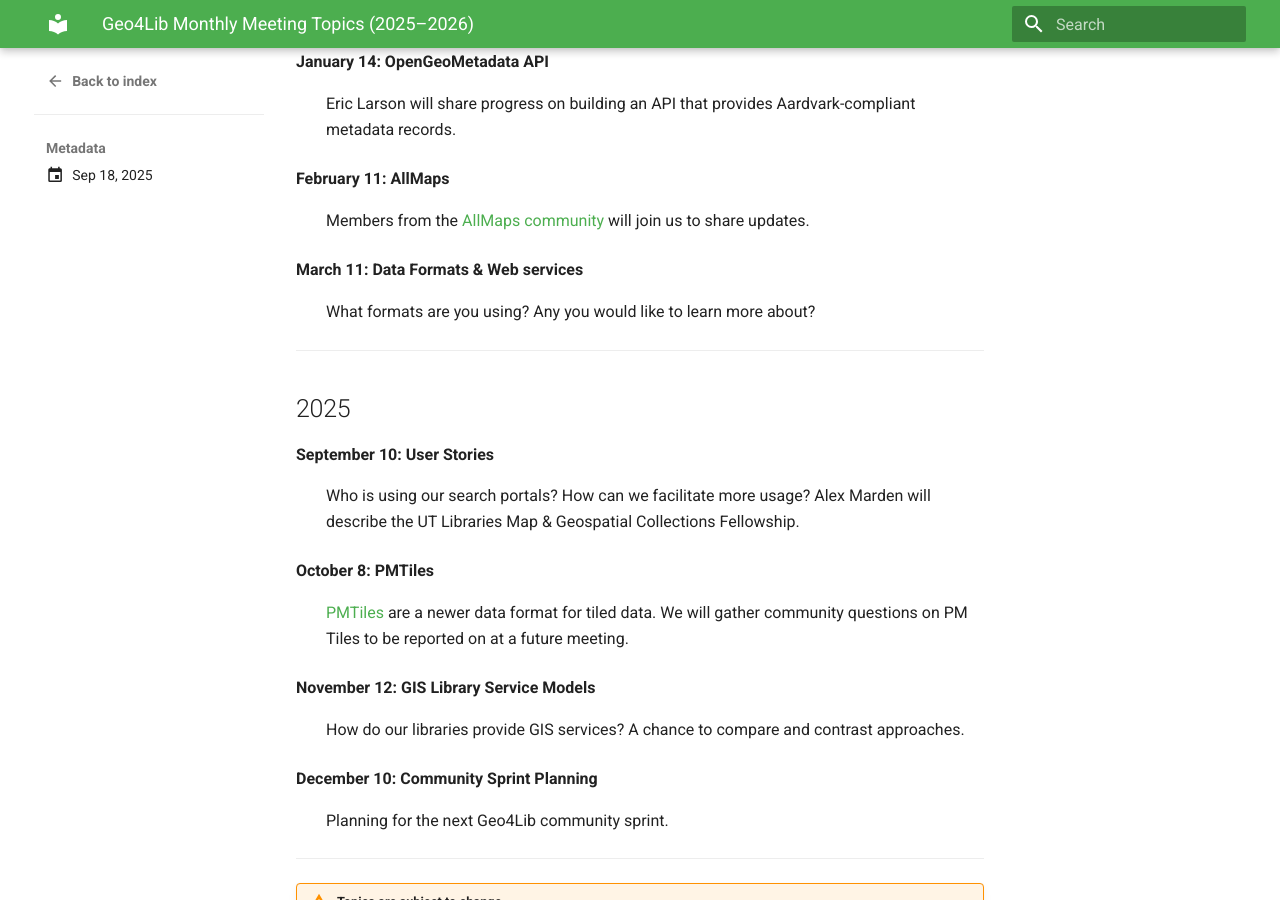
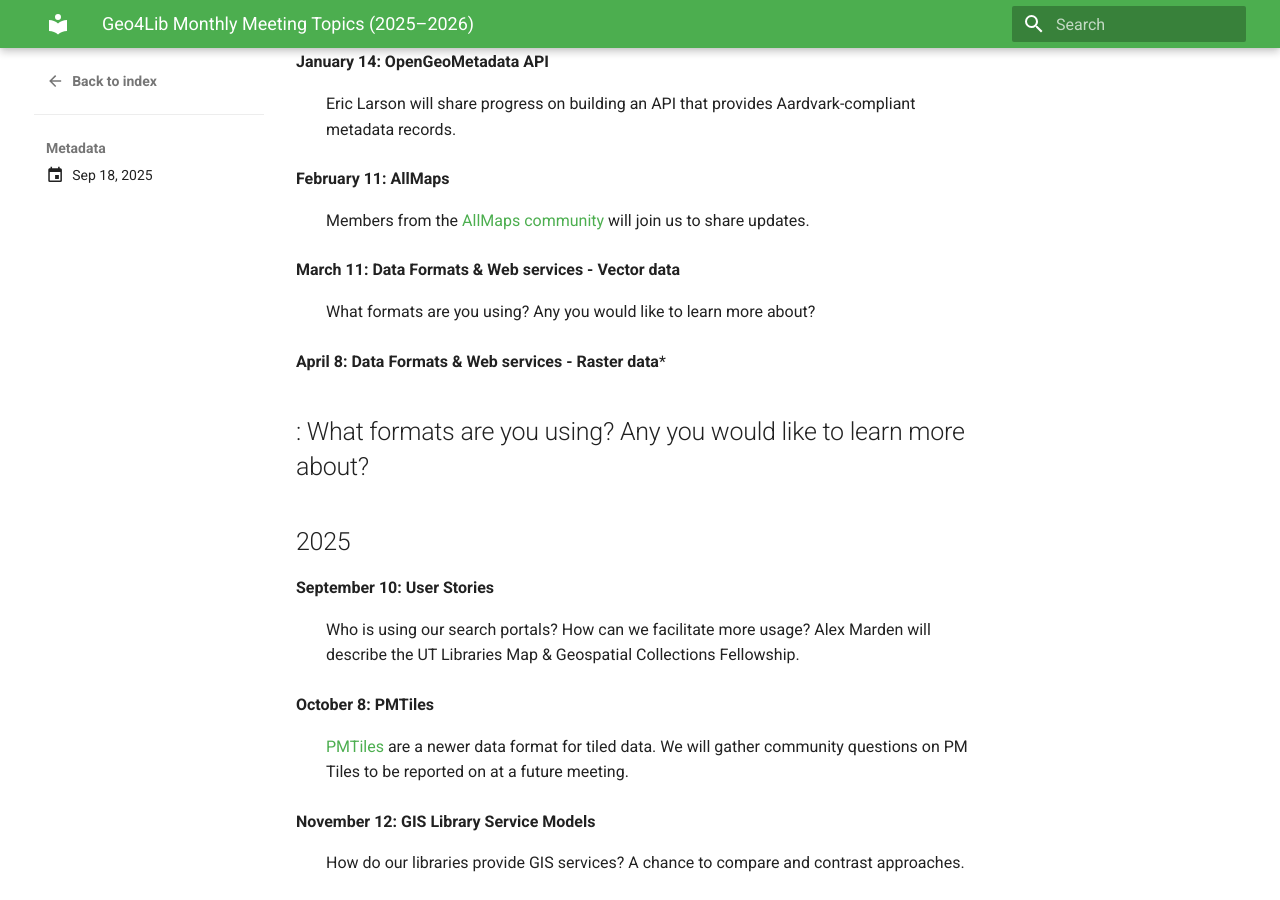
Before and after one commit to geo4lib/geo4lib.github.io, an MkDocs documentation site: the page built from docs/blog/posts/meeting-topics-2025.md, in a window 1280 px wide and 900 px high, scrolled down 314 px. Built offline with MkDocs 1.6.1 and Material for MkDocs 9.7.7, drawn with Linux system fonts in a browser that asks for light colours.

Commit message:
Update meeting-topics-2025.md

```diff
--- a/docs/blog/posts/meeting-topics-2025.md
+++ b/docs/blog/posts/meeting-topics-2025.md
@@ -22,12 +22,14 @@
 
 :   Members from the [AllMaps community](https://allmaps.org) will join us to share updates.
 
-**March 11: Data Formats & Web services**
+**March 11: Data Formats & Web services - Vector data**
 
 :   What formats are you using? Any you would like to learn more about?
 
 
+**April 8: Data Formats & Web services - Raster data***
 
+:   What formats are you using? Any you would like to learn more about?
 ---
 
 
```
